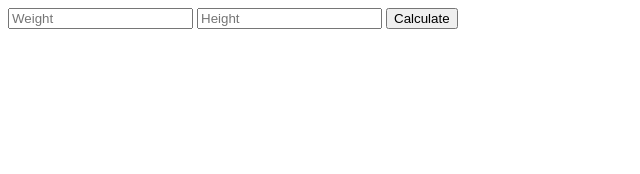
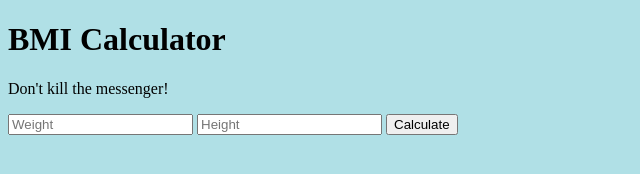
Before and after one commit to Blokkinen/bmi_challenge, a plain HTML site: page index.html in a window 1280 px wide. Shown: the whole page, without its empty margins (0-640 px from the left). Drawn offline with nearby package versions, Linux system fonts and the light colour scheme.

Commit message:
added some styling to the index file

```diff
--- a/index.html
+++ b/index.html
@@ -2,12 +2,15 @@
 <html>
   <head>
     <meta charset="utf-8">
-    <title></title>
+    <title>BMI calculator</title>
     <script src="src/person.js"></script>
     <script src="src/bmi_calculator.js"></script>
     <script src='https://code.jquery.com/jquery-2.1.4.js'></script>
   </head>
-  <body>
+  <body><body style="background-color:powderblue;">
+    <h1>BMI Calculator</h1>
+    <p>Don't kill the messenger!</p>
+
     <form>
       <input type="text" id="weight" placeholder="Weight">
       <input type="text" id="height" placeholder="Height">
```
Also changed, not shown: 1 other file.
